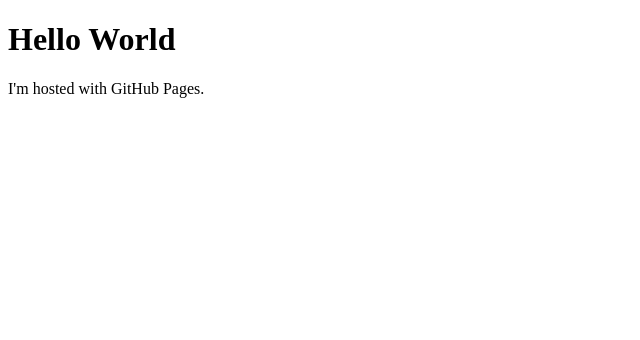
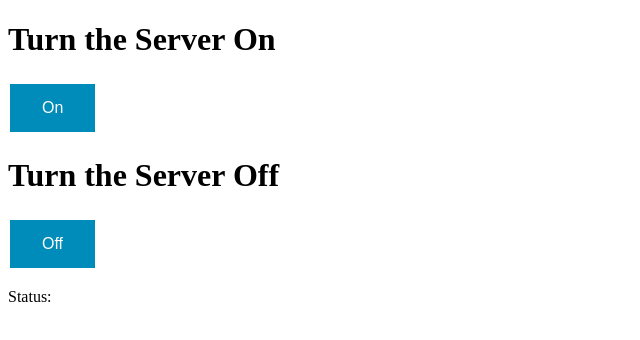
Before and after one commit to Qworks/Qworks.github.io, a plain HTML site: page index.html in a window 1280 px wide. Shown: the whole page, without its empty margins (0-640 px from the left). Drawn offline with Linux system fonts and the light colour scheme.

Commit message:
Update index.html

```diff
--- a/index.html
+++ b/index.html
@@ -1,7 +1,47 @@
 <!DOCTYPE html>
 <html>
+<head>
+    <meta charset="utf-8" />
+    <title>Ben's Modded Minecraft Server</title>
+    <style>
+        .button {
+            border: none;
+            color: white;
+            padding: 15px 32px;
+            text-align: center;
+            text-decoration: none;
+            display: inline-block;
+            font-size: 16px;
+            margin: 4px 2px;
+            cursor: pointer;
+        }
+
+        .button1 {
+            background-color: #4CAF50;
+        }
+        /* Green */
+        .button2 {
+            background-color: #008CBA;
+        }
+        /* Blue */
+    </style>
+</head>
 <body>
-<h1>Hello World</h1>
-<p>I'm hosted with GitHub Pages.</p>
+    <h1>Turn the Server On</h1>
+    <button class="button button2" onclick="On()">On</button>
+    <h1>Turn the Server Off</h1>
+    <button class="button button2" onclick="Off()">Off</button>
+    <p id="status">Status:</p>
+
+    <script>
+        function On() {
+            var x = document.getElementById("status");
+            x.innerHTML = "ON";
+        }
+        function Off() {
+            var x = document.getElementById("status");
+            x.innerHTML = "OFF";
+        }
+    </script>
 </body>
 </html>
```
